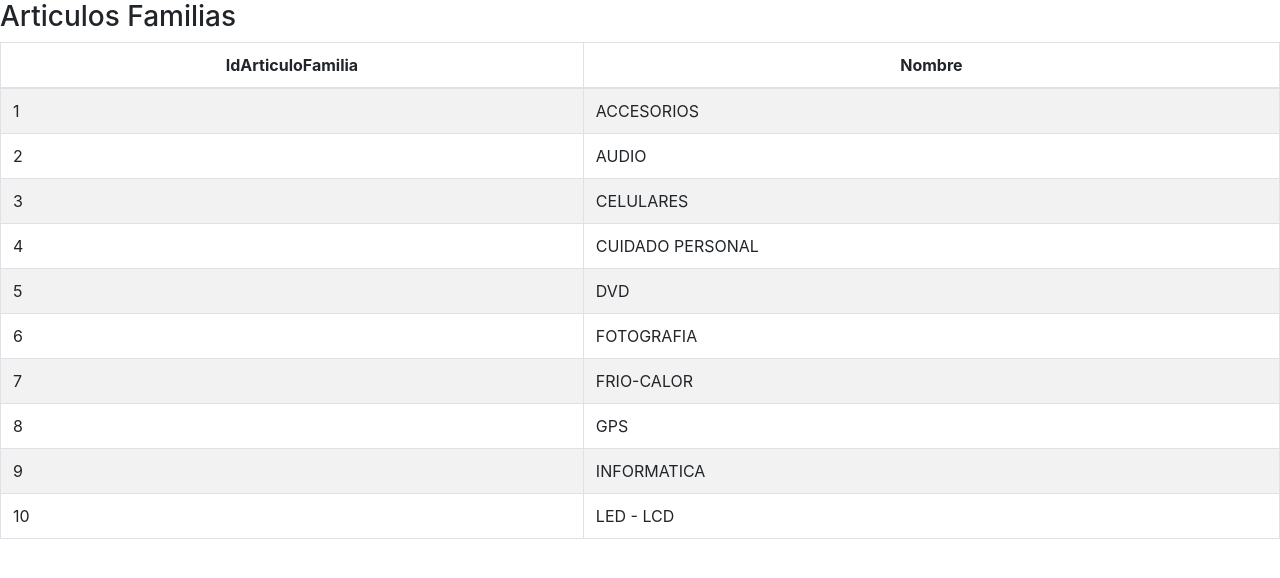
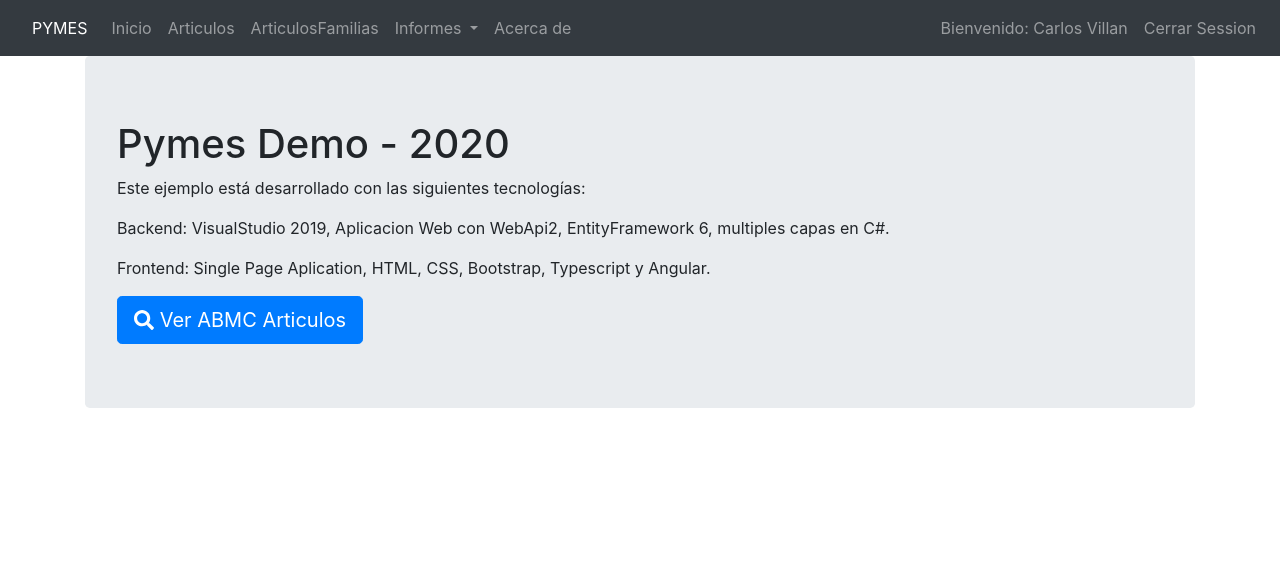
Before and after one commit to nicoacos7a/pymes-2020-4k3, an Angular app: page /inicio in a window 1280 px wide. Shown: the top 578 px of the page. Built offline with nearby package versions, Linux system fonts and the light colour scheme.

Commit message:
2 files modified, 3 added

```diff
--- a/src/app/app.component.html
+++ b/src/app/app.component.html
@@ -1 +1,4 @@
-  <app-articulos-familias></app-articulos-familias>
+<app-menu></app-menu>
+<div class="container" id='divBody'>
+    <router-outlet></router-outlet>
+</div>
--- a/src/app/app.module.ts
+++ b/src/app/app.module.ts
@@ -13,6 +13,7 @@
 
 import { RouterModule } from '@angular/router';
 import {APP_BASE_HREF} from '@angular/common';
+import { MenuComponent } from './components/menu/menu.component';
 
 
 @NgModule({
@@ -23,7 +24,7 @@
       { path: '', redirectTo: '/inicio', pathMatch: 'full' }
       ]),
       ],
-  declarations: [ AppComponent, HelloComponent, InicioComponent, ArticulosFamiliasComponent ],
+  declarations: [ AppComponent, HelloComponent, InicioComponent, ArticulosFamiliasComponent, MenuComponent ],
   bootstrap:    [ AppComponent ],
   providers: [MockArticulosFamiliasService, ArticulosFamiliasService,  { provide: APP_BASE_HREF, useValue: "/" }]
 })
--- /dev/null
+++ b/src/app/components/menu/menu.component.html
@@ -0,0 +1,41 @@
+<nav class="navbar navbar-dark bg-dark navbar-expand-lg">
+    <nav class="navbar navbar-light bg-ligth text-white">
+      PYMES
+    </nav>
+    <button class="navbar-toggler" type="button" data-toggle="collapse" data-target="#navbarSupportedContent" aria-controls="navbarSupportedContent" aria-expanded="false" aria-label="Toggle navigation">
+        <span class="navbar-toggler-icon"></span>
+    </button>
+    <div class="collapse navbar-collapse" id="navbarSupportedContent">
+        <ul class="navbar-nav mr-auto">
+            <li class="nav-item">
+                <a class="nav-link" routerLink="/inicio">Inicio <span class="sr-only">(current)</span></a>
+            </li>
+            <li class="nav-item">
+                <a class="nav-link"  href="#" title="Gestionar Articulos">Articulos</a>
+            </li>
+            <li class="nav-item">
+                <a class="nav-link"  href="#" title="Listado Articulos Familia">ArticulosFamilias</a>
+            </li>
+            <li class="nav-item dropdown">
+                <a class="nav-link dropdown-toggle" href="" id="navbarDropdown" role="button" data-toggle="dropdown" aria-haspopup="true" aria-expanded="false">
+                    Informes
+                </a>
+                <div class="dropdown-menu" aria-labelledby="navbarDropdown">
+                    <a class="dropdown-item" href="#">Informe de Ventas</a>
+                    <a class="dropdown-item" href="#">Informe de Compras</a>
+                    <div class="dropdown-divider"></div>
+                    <a class="dropdown-item" href="#">Informe de Devoluciones de Clientes</a>
+                    <a class="dropdown-item" href="#">Informe de Devoluciones de Proveedores</a>
+                </div>
+            </li>
+            <li class="nav-item" routerLinkActive="active">
+                <a class="nav-link" href="#">Acerca de</a>
+            </li>
+        </ul>
+
+        <ul class="navbar-nav">
+            <li class="nav-item"><a class="nav-link" href="">Bienvenido: Carlos Villan</a></li>
+            <li class="nav-item"><a class="nav-link" href="">Cerrar Session</a></li>
+        </ul>
+    </div>
+</nav>
--- /dev/null
+++ b/src/app/components/menu/menu.component.ts
@@ -0,0 +1,15 @@
+import { Component, OnInit } from '@angular/core';
+
+@Component({
+  selector: 'app-menu',
+  templateUrl: './menu.component.html',
+  styleUrls: ['./menu.component.css']
+})
+export class MenuComponent implements OnInit {
+
+  constructor() { }
+
+  ngOnInit() {
+  }
+
+}
```
Also changed, not shown: src/app/components/menu/menu.component.css (added).
